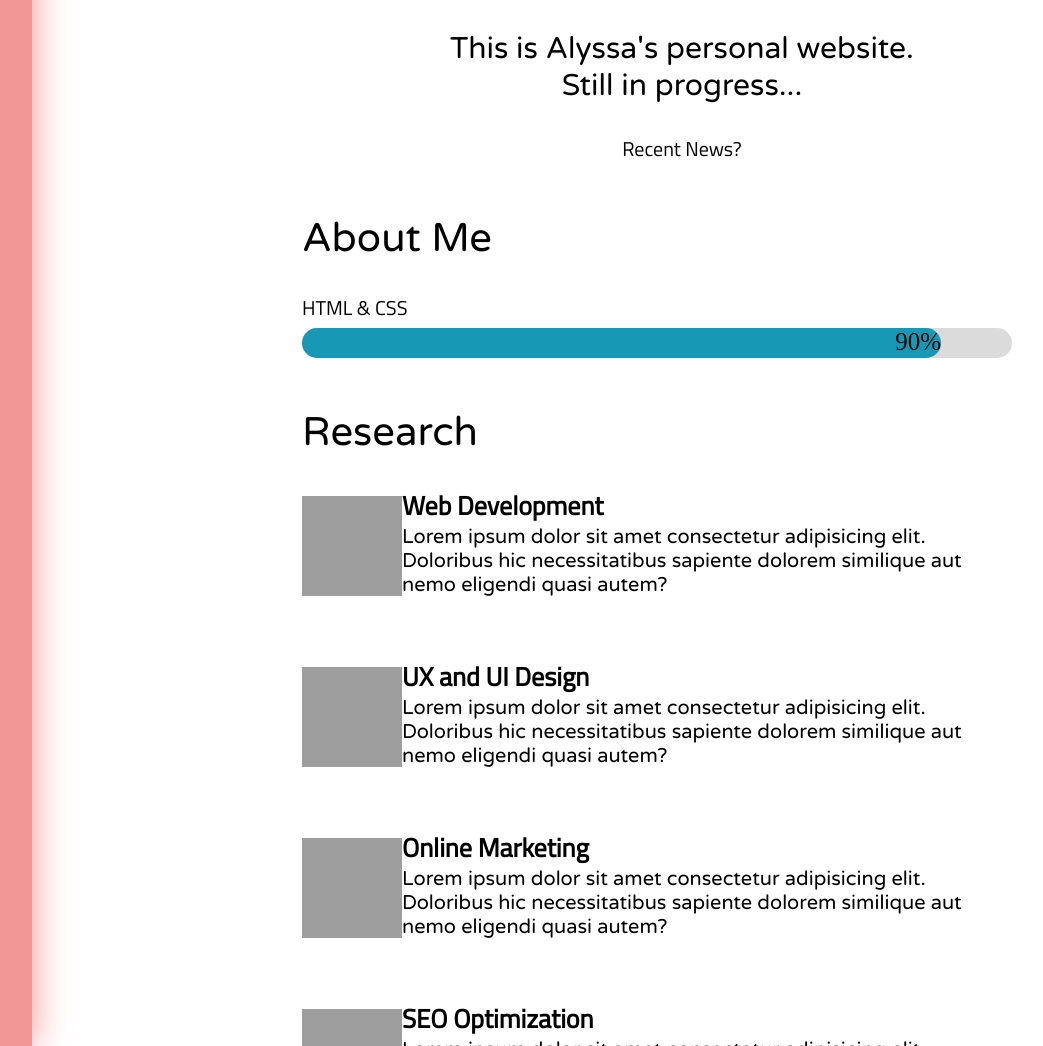
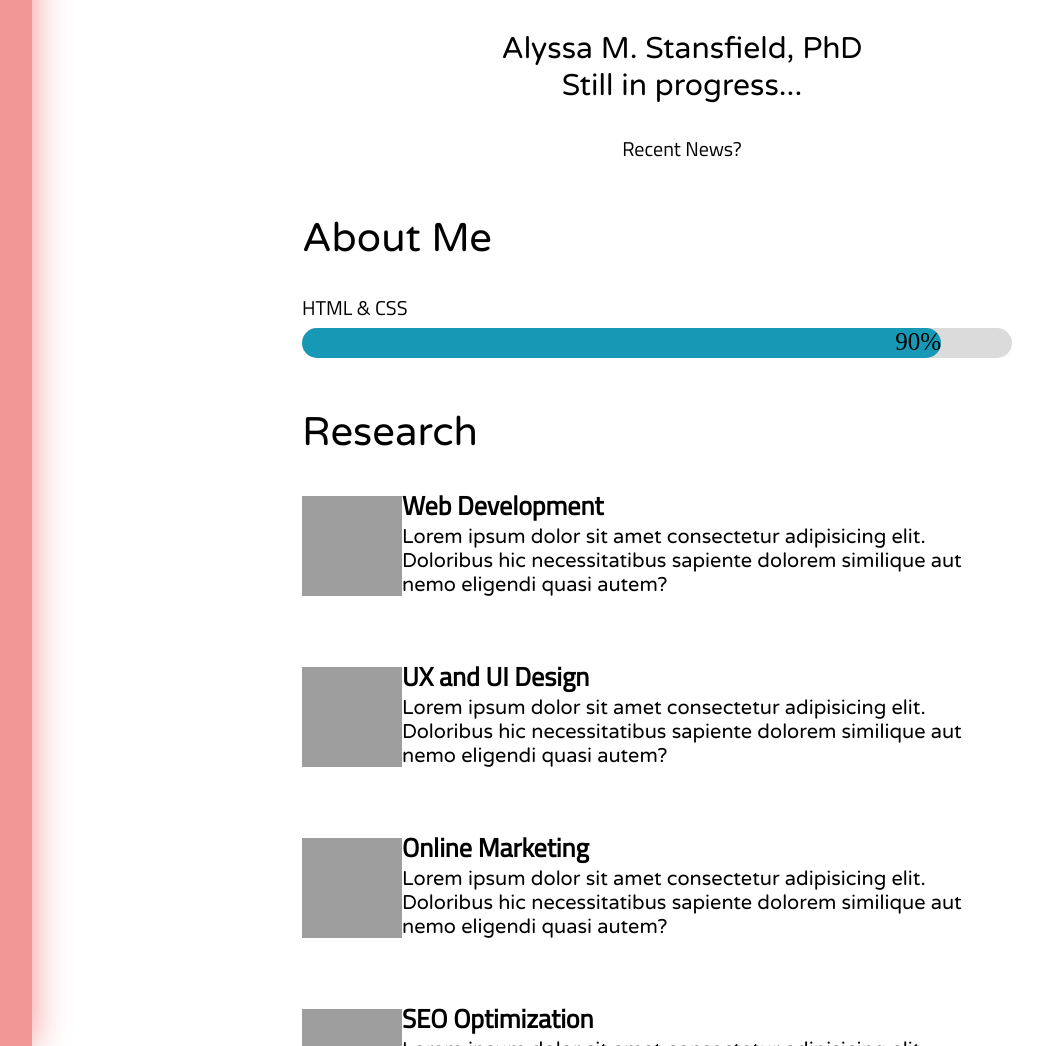
Before and after one commit to alyssa-stansfield/alyssa-stansfield.github.io, a Jekyll site: the page index.html, which Jekyll copies as it is, in a window 1280 px wide and 1400 px high, cut to the strip 354-1400 px from the top of the window. Shown: the whole strip, without its empty margins (218-1261 px from the left). Built offline with Jekyll 4.4.1, drawn with Linux system fonts in a browser that asks for light colours; some web fonts are replaced; some of the changed text lies outside the part shown; grey boxes are pictures that could not be loaded.

Commit message:
Adding my pic

```diff
--- a/index.html
+++ b/index.html
@@ -12,7 +12,6 @@
     />
     <title>Personal Website</title>
     <nav>
-      <p class="headname">Alyssa M. Stansfield, PhD</p>
       <ul>
         <li><a href="#home"> HOME</a></li>
         <li><a href="#about"> ABOUT ME </a></li>
@@ -24,9 +23,9 @@
   <body>
     <div class="main">
       <div class="home" id="home">
-        <img src="https://i.ibb.co/TY0B1f2/peofilep.jpg" alt="Profile" />
+        <img src="assets/agu_pic_rounded.png" alt="Profile" />
         <p class="namestart">
-          This is Alyssa's personal website. <br />
+          Alyssa M. Stansfield, PhD <br />
           Still in progress...
         </p>
         <p class="nameabout">
--- a/main.css
+++ b/main.css
@@ -66,6 +66,7 @@
 
   width: 100%;
   background-color: rgb(243, 150, 150);
+  margin-top:100px;
 }
 li {
   color: #000;
```
